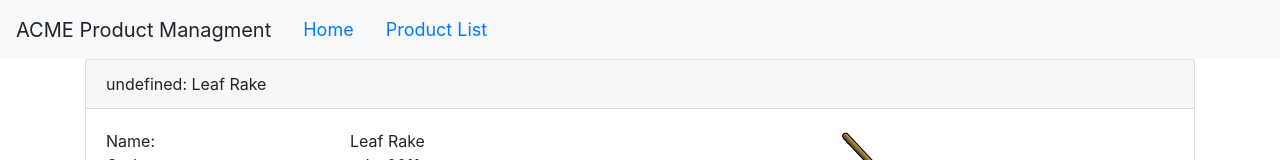
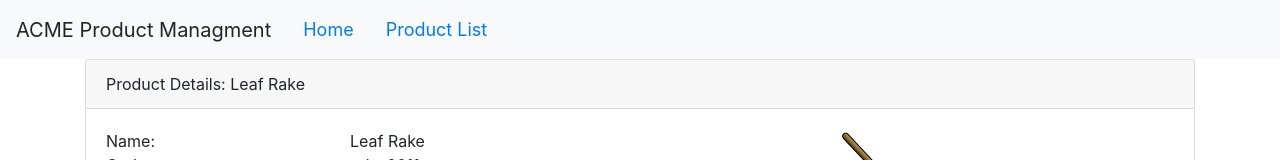
Before and after one commit to avilavate/Angular-8, an Angular app: page /products/1 in a window 1280 px wide. Shown: the top 160 px of the page. Built offline with nearby package versions, Linux system fonts and the light colour scheme; a web font is replaced by a local one.

Commit message:
Firebase changes & refactoring changes.

```diff
--- a/src/app/app.module.ts
+++ b/src/app/app.module.ts
@@ -35,6 +35,7 @@ import { ProductRoutGuard } from './products/product-route-guard';
       {path:'**', redirectTo:'welcome'},
       ])
   ],
-  bootstrap: [AppComponent]
+  bootstrap: [AppComponent],
+
 })
 export class AppModule { }
--- a/src/app/home/welcome.component.html
+++ b/src/app/home/welcome.component.html
@@ -12,7 +12,7 @@
 
       <div class="text-center">Developed by:</div>
       <div class="text-center">
-        <h3>Avil Avtae</h3>
+        <h3>Avil Avate</h3>
       </div>
 
       <div class="text-center">avilavate123@gmail.com</div>
--- a/src/app/products/product-detail/product-detail.component.ts
+++ b/src/app/products/product-detail/product-detail.component.ts
@@ -13,7 +13,7 @@ export class ProductDetailComponent implements OnInit {
 
   constructor(private route:ActivatedRoute, private productService:ProductService, private router:Router) {}
   product:IProduct;
-
+  pageTitle:string="Product Details";
   ngOnInit() {
     let id=+this.route.snapshot.paramMap.get('id');
     this.productService.getProductById(id).subscribe(products=>{
```
Also changed, not shown: firebase.json (added), 1 other file (tests, documents, lock files or other folders).
